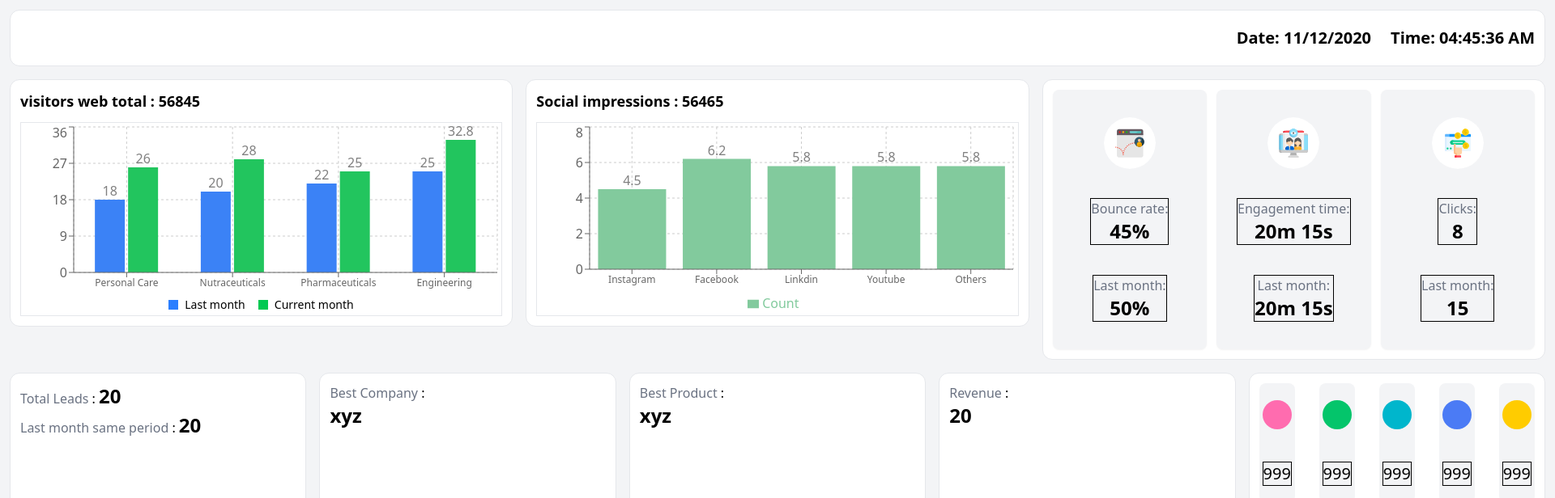
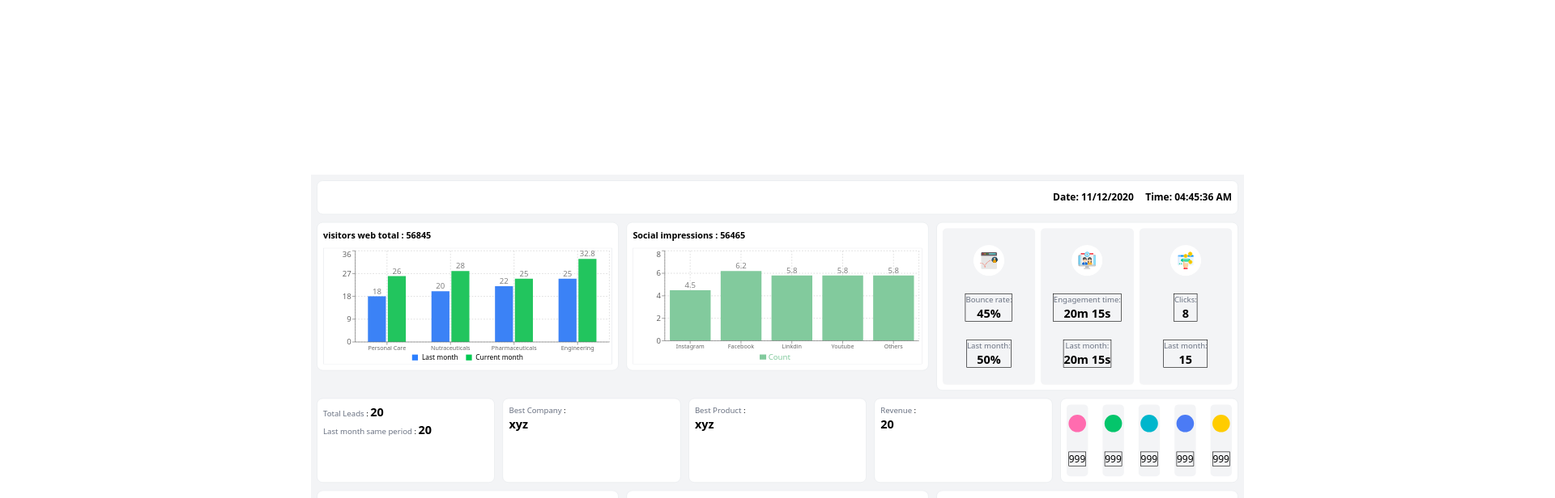
Before and after one commit to Amarjit-Gupta/next-js-dashboard, a Next.js app: page / in a window 1280 px wide. Shown: the top 616 px of the page at 81% size, 1920 px wide, since content can reach past the window. Built offline with nearby package versions, Linux system fonts and the light colour scheme.

Commit message:
first-commit

```diff
--- a/app/globals.css
+++ b/app/globals.css
@@ -4,6 +4,6 @@
 #tv-root {
   width: 1920px;
   height: 1080px;
-  transform: scale(1);
+  transform: scale(0.6);
   transform-origin: center;
 }
```
